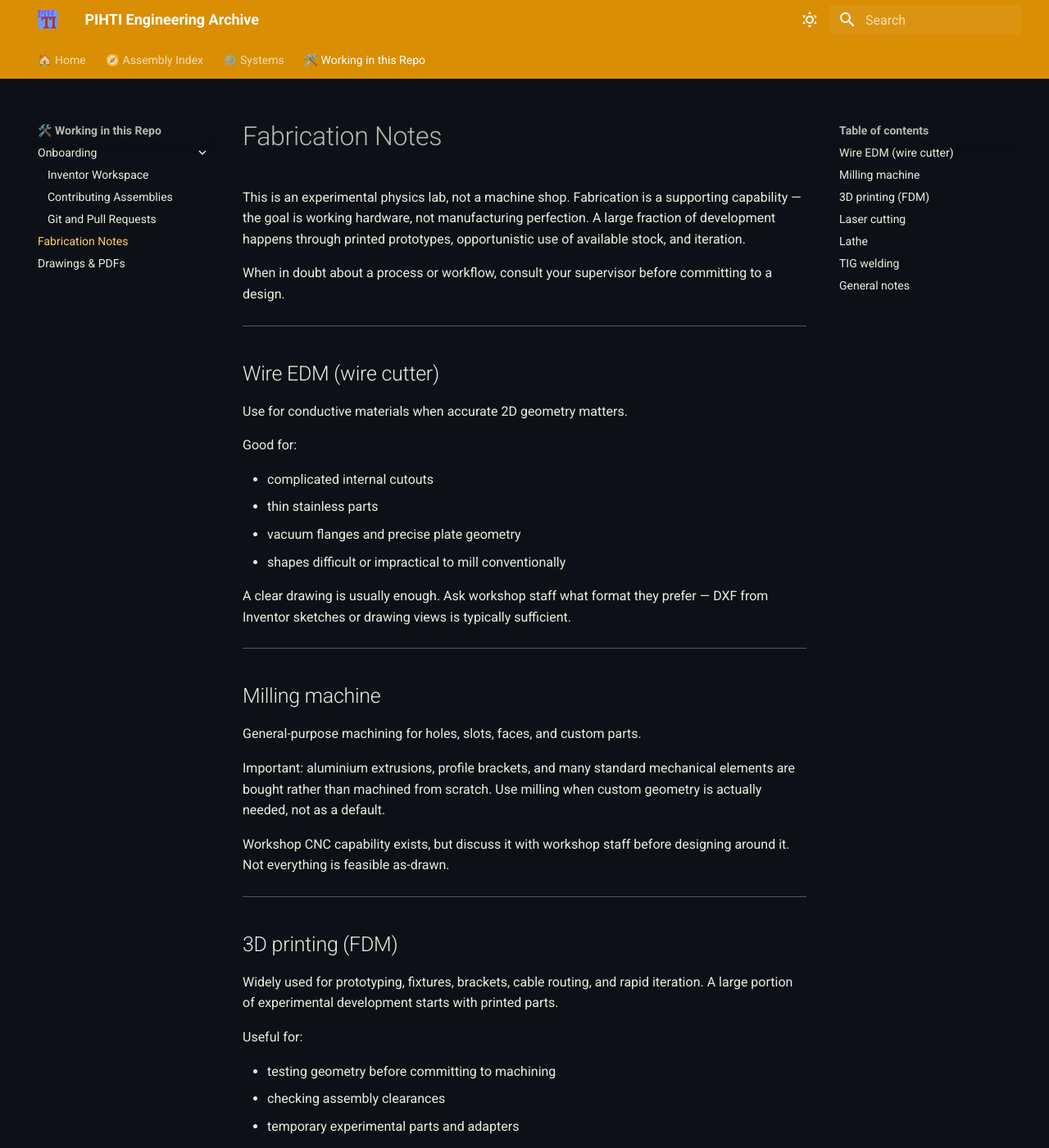
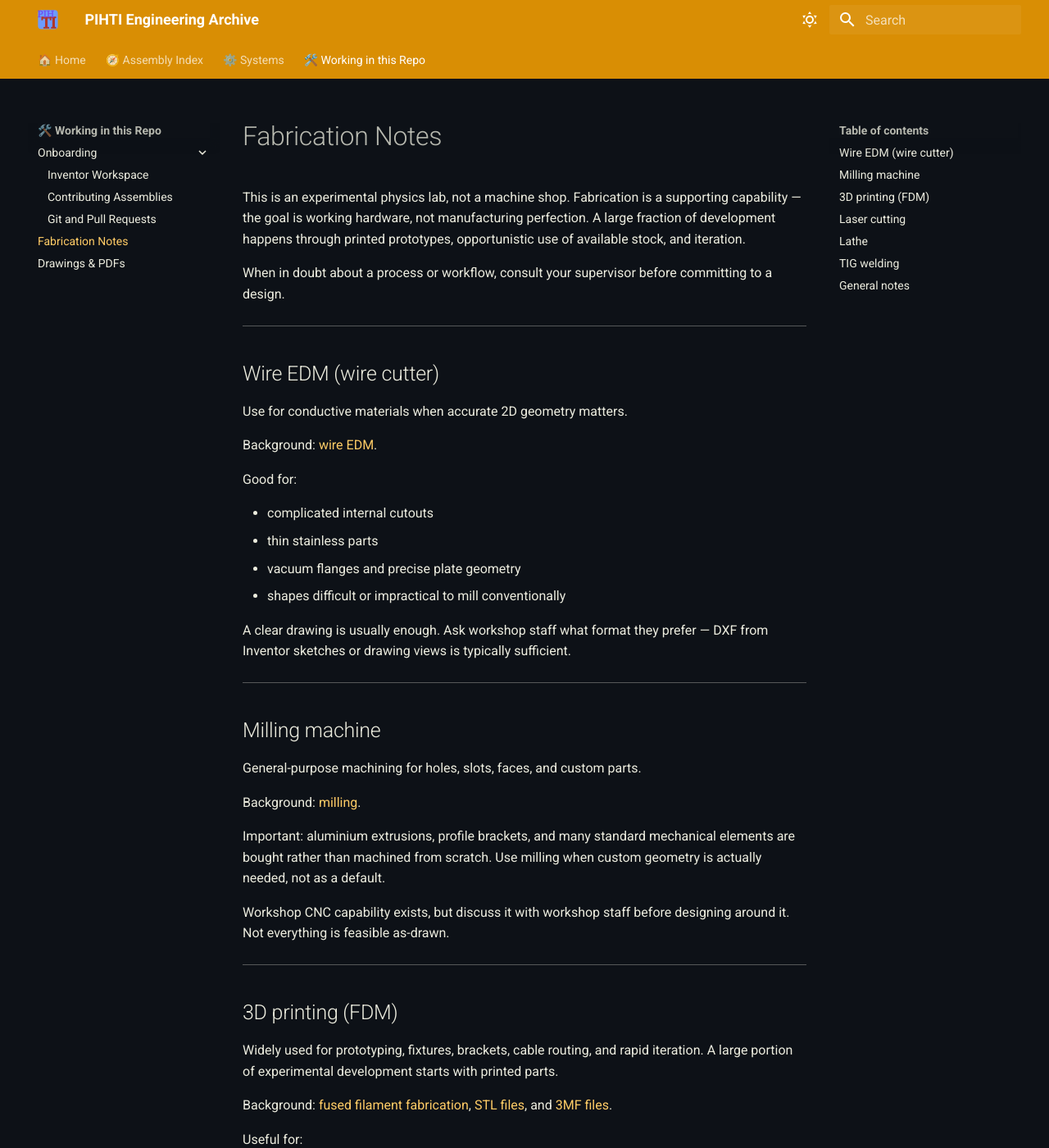
Before and after one commit to queezz/PIHTI, an MkDocs documentation site: the page built from docs/fabrication-notes.md, in a window 1280 px wide and 1400 px high. Shown: the whole window at 82% size. Built offline with MkDocs 1.6.1 and Material for MkDocs 9.7.7, drawn with Linux system fonts in a browser that asks for light colours; some of the changed text lies outside the part shown.

Commit message:
Add fabrication background reference links
Add lightweight background references to
fabrication-notes.md for common fabrication
methods and file formats.

Include short student-friendly links for
wire EDM, milling, FDM printing, STL/3MF,
laser cutting, DXF, turning, and TIG
welding.

Keep the page concise without expanding it
into a theory guide.

MkDocs strict build passes.

Remaining note:
- Existing unlisted how-to-pr.md page is
  still outside nav configuration.

```diff
--- a/docs/fabrication-notes.md
+++ b/docs/fabrication-notes.md
@@ -13,6 +13,8 @@ to a design.
 ## Wire EDM (wire cutter)
 
 Use for conductive materials when accurate 2D geometry matters.
+
+Background: [wire EDM](https://en.wikipedia.org/wiki/Electrical_discharge_machining#Wire-cut_EDM).
 
 Good for:
 
@@ -30,6 +32,8 @@ from Inventor sketches or drawing views is typically sufficient.
 
 General-purpose machining for holes, slots, faces, and custom parts.
 
+Background: [milling](https://en.wikipedia.org/wiki/Milling_(machining)).
+
 Important: aluminium extrusions, profile brackets, and many standard mechanical
 elements are bought rather than machined from scratch. Use milling when custom
 geometry is actually needed, not as a default.
@@ -43,6 +47,10 @@ around it. Not everything is feasible as-drawn.
 
 Widely used for prototyping, fixtures, brackets, cable routing, and rapid iteration.
 A large portion of experimental development starts with printed parts.
+
+Background: [fused filament fabrication](https://en.wikipedia.org/wiki/Fused_filament_fabrication),
+[STL files](https://en.wikipedia.org/wiki/STL_(file_format)), and
+[3MF files](https://en.wikipedia.org/wiki/3D_Manufacturing_Format).
 
 Useful for:
 
@@ -68,6 +76,9 @@ Not suitable for vacuum-side parts or plasma-facing surfaces.
 In-house laser cutting is mainly used for acrylic, plywood, and MDF — panel parts,
 enclosure faces, and fixtures.
 
+Background: [laser cutting](https://en.wikipedia.org/wiki/Laser_cutting) and
+[DXF files](https://en.wikipedia.org/wiki/AutoCAD_DXF).
+
 For simple flat parts: export a face or sketch as DXF. Use an older AutoCAD DXF
 format if compatibility issues appear.
 
@@ -84,6 +95,9 @@ Used for rotationally symmetric parts: nipples, adapters, spacers, shafts, and
 flanges. Most vacuum nipples, feedthroughs, and port adapters in `Plasma Vessel/`,
 `PLD/`, and `PALP/` are turned parts.
 
+Background: [lathe](https://en.wikipedia.org/wiki/Lathe) and
+[turning](https://en.wikipedia.org/wiki/Turning).
+
 Provide a 2D drawing with diameter, length, tolerances, and a cross-section view.
 Surface finish callouts matter more for vacuum parts than tight dimensional
 tolerances in most cases.
```
Also changed, not shown: other parts of docs/fabrication-notes.md (+2 -0 lines).
